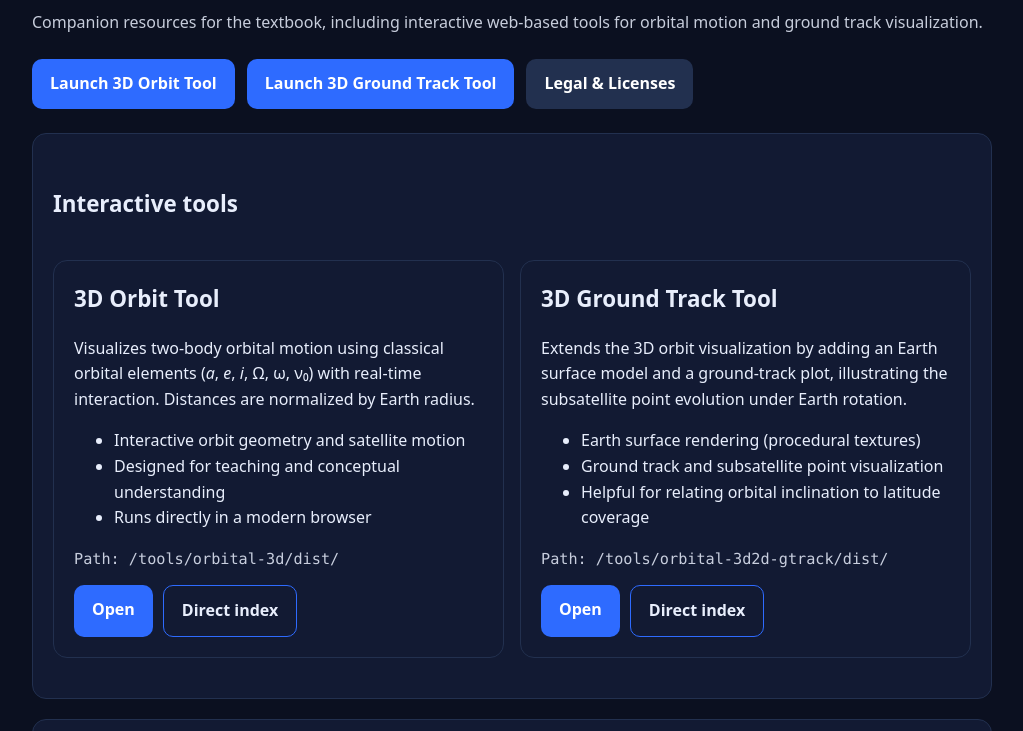
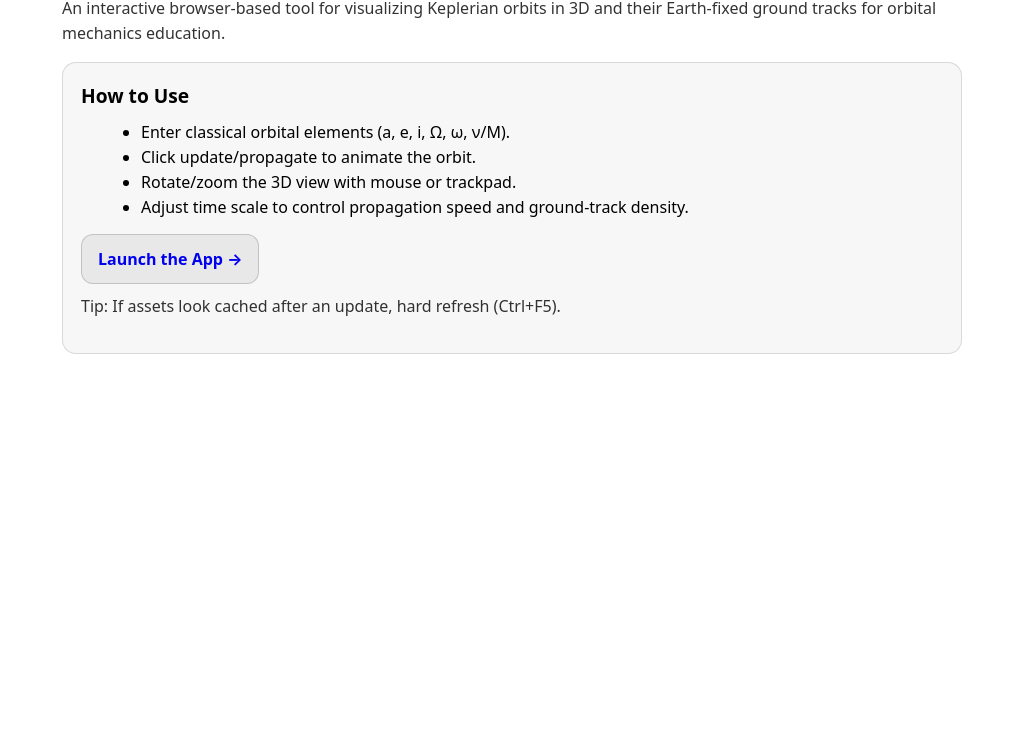
Before and after one commit to app-prog/spaceflight_companion_site2, a plain HTML site: page index.html in a window 1280 px wide. Shown: the part 111-842 px from the top of the page, without its empty margins (128-1151 px from the left). After the commit the page ends 800 px from the top, so only its background shows below. Drawn offline with Linux system fonts and the light colour scheme.

Commit message:
Revise index.html for tool visualization and layout
Updated the title and added a description meta tag. Refined styles for improved layout and design. Enhanced content structure with new sections and tool instructions.

```diff
--- a/index.html
+++ b/index.html
@@ -3,201 +3,44 @@
 <head>
   <meta charset="utf-8" />
   <meta name="viewport" content="width=device-width, initial-scale=1" />
-  <title>Spaceflight Mechanics – Companion Website</title>
-
+  <title>3D Orbit & Ground-Track Tool</title>
+  <meta name="description" content="Web-based 3D orbit and ground-track visualization tool." />
   <style>
-    body {
-      margin: 0;
-      font-family: system-ui, -apple-system, Segoe UI, Roboto, Arial, sans-serif;
-      background: #0b1020;
-      color: #e8eefc;
-      line-height: 1.6;
-    }
-
-    .container {
-      max-width: 960px;
-      margin: 0 auto;
-      padding: 32px 20px;
-    }
-
-    h1 {
-      font-size: 2rem;
-      margin-bottom: 0.5rem;
-    }
-
-    h2 {
-      margin-top: 2rem;
-      font-size: 1.4rem;
-    }
-
-    .subtitle {
-      opacity: 0.85;
-      margin-bottom: 1.5rem;
-    }
-
-    .card {
-      background: #121a33;
-      border: 1px solid #22304f;
-      border-radius: 14px;
-      padding: 20px;
-      margin: 20px 0;
-    }
-
-    .actions {
-      margin: 24px 0;
-      display: flex;
-      gap: 12px;
-      flex-wrap: wrap;
-    }
-
+    body { margin:0; font-family:system-ui,-apple-system,Segoe UI,Roboto,Arial,sans-serif; line-height:1.55; }
+    .wrap { max-width: 900px; margin: 0 auto; padding: 44px 18px 60px; }
+    .card { border: 1px solid rgba(127,127,127,.25); border-radius: 14px; padding: 18px; background: rgba(127,127,127,.06); margin-top: 14px; }
+    h1 { margin: 0 0 10px; font-size: 1.9rem; }
+    h2 { margin: 0 0 10px; font-size: 1.2rem; }
+    .muted { opacity: .8; }
+    ul { margin: 10px 0 0 20px; }
     .btn {
-      display: inline-block;
-      padding: 12px 18px;
-      border-radius: 10px;
-      text-decoration: none;
-      font-weight: 600;
-      background: #2e6bff;
-      color: white;
-    }
-
-    .btn.secondary {
-      background: #22304f;
-    }
-
-    .btn.tertiary {
-      background: transparent;
-      border: 1px solid #2e6bff;
-      color: #e8eefc;
-    }
-
-    footer {
-      margin-top: 40px;
-      opacity: 0.75;
-      font-size: 0.9rem;
-    }
-
-    .mono {
-      font-family: ui-monospace, SFMono-Regular, Menlo, Consolas, monospace;
-    }
-
-    .tool-grid {
-      display: grid;
-      grid-template-columns: 1fr;
-      gap: 16px;
-    }
-
-    @media (min-width: 840px) {
-      .tool-grid {
-        grid-template-columns: 1fr 1fr;
-      }
-    }
-
-    .tool-card h2 {
-      margin-top: 0;
-    }
-
-    .tool-meta {
-      opacity: 0.85;
-      font-size: 0.95rem;
-      margin-top: 8px;
-    }
-
-    .tool-actions {
-      margin-top: 14px;
-      display: flex;
-      gap: 10px;
-      flex-wrap: wrap;
+      display:inline-block; margin-top: 14px; padding: 12px 16px; border-radius: 12px;
+      text-decoration:none; font-weight:700;
+      border: 1px solid rgba(127,127,127,.35);
+      background: rgba(127,127,127,.12);
     }
   </style>
 </head>
-
 <body>
-  <div class="container">
-    <h1>Spaceflight Mechanics – Companion Website</h1>
-    <p class="subtitle">
-      Companion resources for the textbook, including interactive web-based tools for orbital motion and ground track visualization.
+  <main class="wrap">
+    <h1>3D Orbit & Ground-Track Visualization Tool</h1>
+    <p class="muted">
+      An interactive browser-based tool for visualizing Keplerian orbits in 3D and their Earth-fixed ground tracks for orbital mechanics education.
     </p>
 
-    <!-- Top quick actions -->
-    <div class="actions">
-      <a class="btn" href="./tools/orbital-3d/dist/" target="_blank" rel="noopener">
-        Launch 3D Orbit Tool
-      </a>
-      <a class="btn" href="./tools/orbital-3d2d-gtrack/dist/" target="_blank" rel="noopener">
-        Launch 3D Ground Track Tool
-      </a>
-      <a class="btn secondary" href="./legal/" target="_blank" rel="noopener">
-        Legal & Licenses
-      </a>
-    </div>
+    <section class="card">
+      <h2>How to Use</h2>
+      <ul>
+        <li>Enter classical orbital elements (a, e, i, Ω, ω, ν/M).</li>
+        <li>Click update/propagate to animate the orbit.</li>
+        <li>Rotate/zoom the 3D view with mouse or trackpad.</li>
+        <li>Adjust time scale to control propagation speed and ground-track density.</li>
+      </ul>
 
-    <!-- Tools section -->
-    <div class="card">
-      <h2>Interactive tools</h2>
-
-      <div class="tool-grid">
-        <div class="card tool-card">
-          <h2>3D Orbit Tool</h2>
-          <p>
-            Visualizes two-body orbital motion using classical orbital elements
-            (<em>a</em>, <em>e</em>, <em>i</em>, Ω, ω, ν₀) with real-time interaction.
-            Distances are normalized by Earth radius.
-          </p>
-          <ul>
-            <li>Interactive orbit geometry and satellite motion</li>
-            <li>Designed for teaching and conceptual understanding</li>
-            <li>Runs directly in a modern browser</li>
-          </ul>
-          <div class="tool-meta mono">Path: /tools/orbital-3d/dist/</div>
-          <div class="tool-actions">
-            <a class="btn" href="./tools/orbital-3d/dist/" target="_blank" rel="noopener">Open</a>
-            <a class="btn tertiary" href="./tools/orbital-3d/dist/index.html" target="_blank" rel="noopener">Direct index</a>
-          </div>
-        </div>
-
-        <div class="card tool-card">
-          <h2>3D Ground Track Tool</h2>
-          <p>
-            Extends the 3D orbit visualization by adding an Earth surface model and a ground-track plot,
-            illustrating the subsatellite point evolution under Earth rotation.
-          </p>
-          <ul>
-            <li>Earth surface rendering (procedural textures)</li>
-            <li>Ground track and subsatellite point visualization</li>
-            <li>Helpful for relating orbital inclination to latitude coverage</li>
-          </ul>
-          <div class="tool-meta mono">Path: /tools/orbital-3d2d-gtrack/dist/</div>
-          <div class="tool-actions">
-            <a class="btn" href="./tools/orbital-3d2d-gtrack/dist/" target="_blank" rel="noopener">Open</a>
-            <a class="btn tertiary" href="./tools/orbital-3d2d-gtrack/dist/index.html" target="_blank" rel="noopener">Direct index</a>
-          </div>
-        </div>
-      </div>
-    </div>
-
-    <div class="card">
-      <h2>Recommended citation</h2>
-      <p class="mono">
-        Kafafy, R., Abdelkhalek, O. &amp; Okasha, M., <em>Spaceflight: Mechanics and Mission Analysis</em>, Companion Software, 2026.
-      </p>
-    </div>
-
-    <div class="card">
-      <h2>System requirements</h2>
-      <ul>
-        <li>Modern web browser (Chrome, Edge, Firefox, Safari)</li>
-        <li>JavaScript enabled</li>
-        <li>Hardware acceleration/WebGL enabled (typical default)</li>
-      </ul>
-    </div>
-
-    <footer>
-      © <span id="year"></span> Raed Kafafy. Educational use only.
-    </footer>
-  </div>
-
-  <script>
-    document.getElementById("year").textContent = new Date().getFullYear();
-  </script>
+      <!-- Choose which app to launch by changing the href -->
+      <a class="btn" href="./tools/orbital-3d-gtrack/dist/">Launch the App →</a>
+      <p class="muted" style="margin-top:10px;">Tip: If assets look cached after an update, hard refresh (Ctrl+F5).</p>
+    </section>
+  </main>
 </body>
 </html>
```
